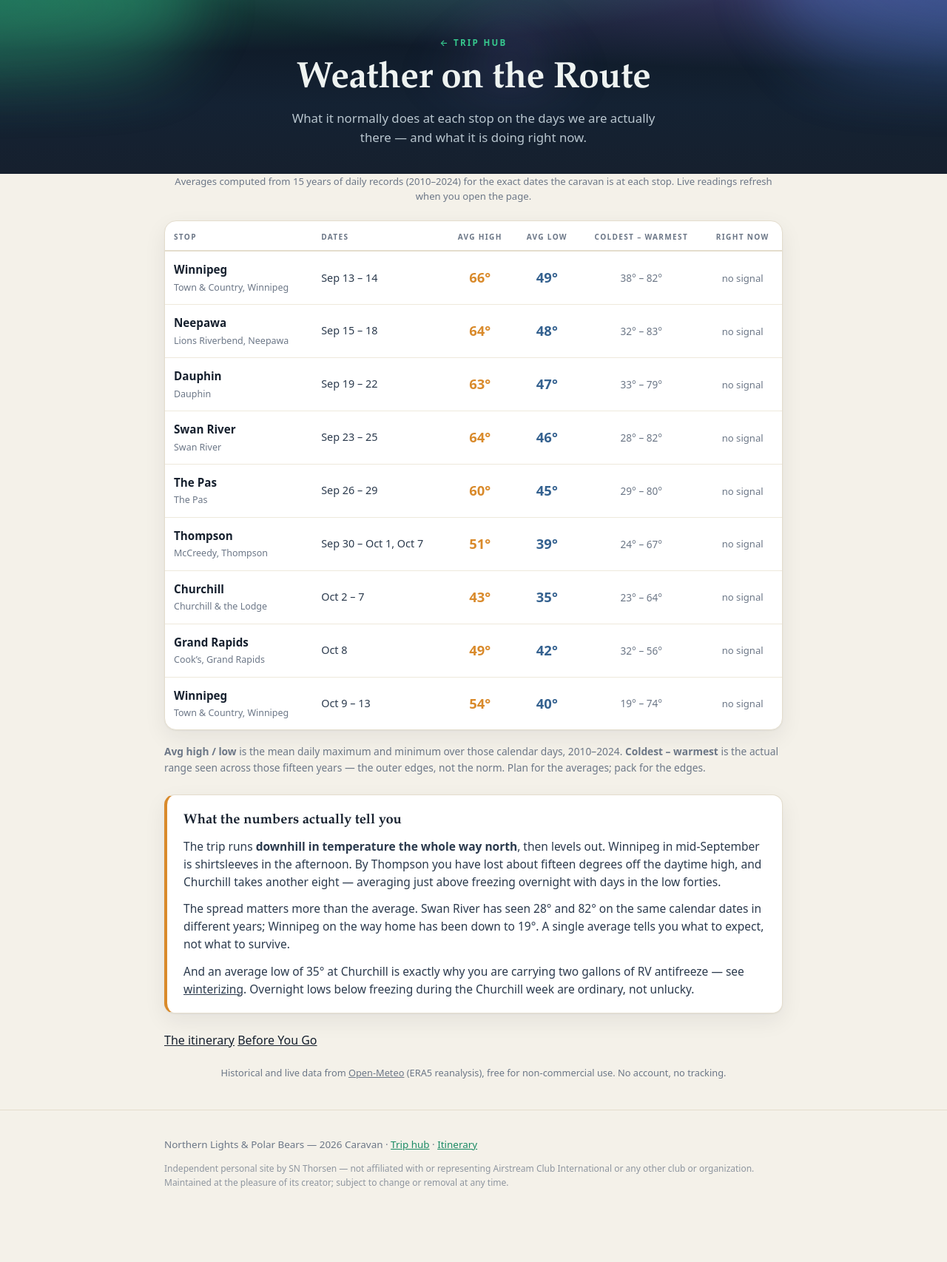
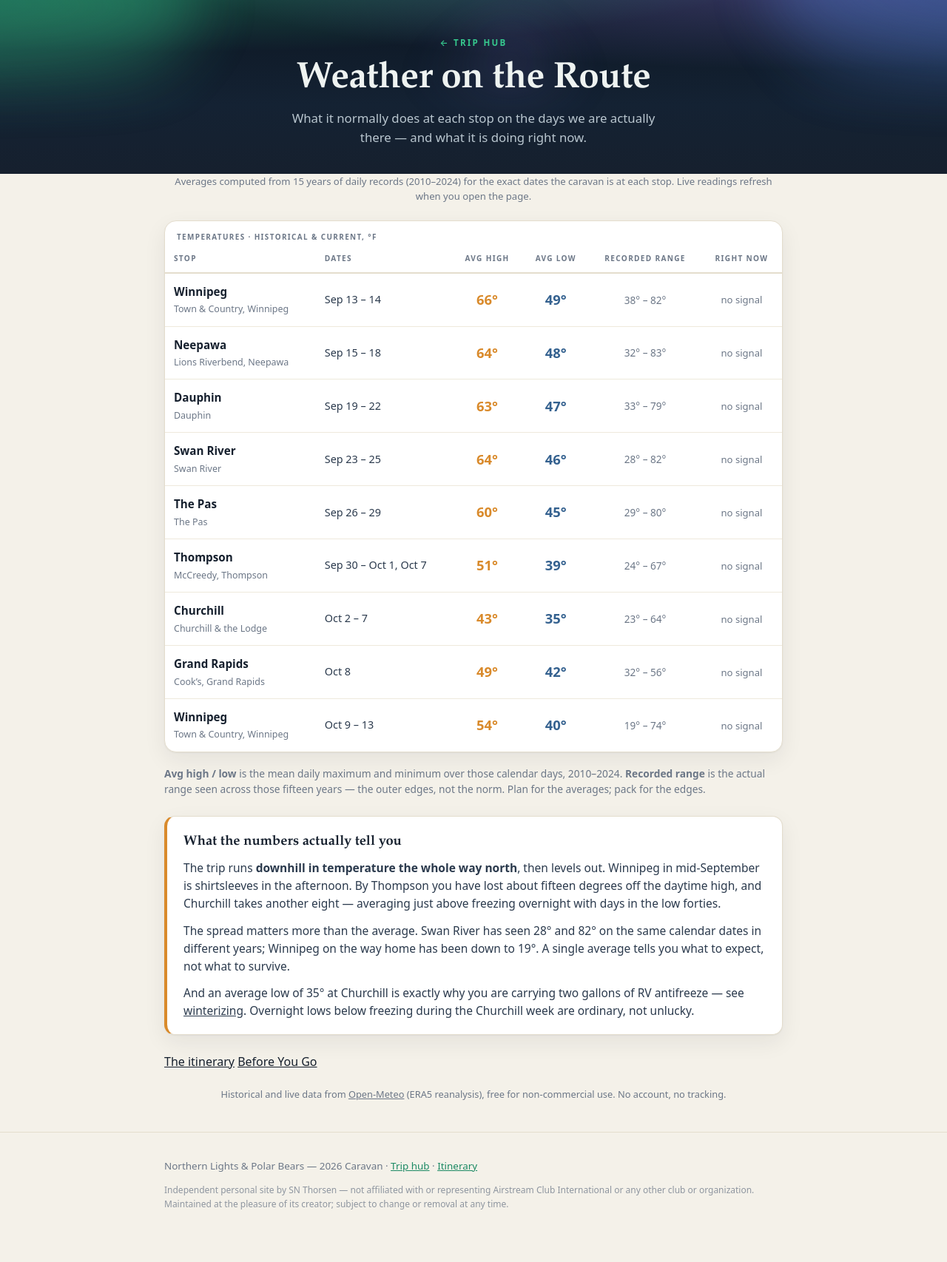
Before and after one commit to snthor-phd/polar-bears-2026, a Jekyll site: the page built from weather/index.html, in a window 1280 px wide. Shown: the whole page at 74% size. Built offline with Jekyll 4.4.1, drawn with Linux system fonts in a browser that asks for light colours; before the commit the page ends 1676 px from its top, so only the background shows below that.

Commit message:
Label the temperature blocks
The strip on each itinerary stop was four numbers with no heading - you had
to infer what you were looking at. It now carries 'Temperatures - historical
& current, F' above the figures, and the weather page table gets the same
caption so the two read alike.

Also renamed 'range seen' to 'recorded range' in both places, which says
what it is without needing the legend.

Co-Authored-By: Claude Opus 5 <noreply@anthropic.com>
Claude-Session: https://claude.ai/code/session_01FbvsinxH8zHv5VhdVKJveS

```diff
--- a/itinerary/index.html
+++ b/itinerary/index.html
@@ -129,6 +129,9 @@
   .leg-meta .camp{color:var(--ink-soft);}
   .leg-wx{display:flex;flex-wrap:wrap;gap:6px 18px;margin-top:10px;padding:9px 13px;
     background:rgba(22,32,46,.035);border:1px solid var(--line);border-radius:10px;}
+  .leg-wx .wx-label{flex:0 0 100%;font-size:.6rem;letter-spacing:.14em;text-transform:uppercase;
+    font-weight:700;color:var(--stone);margin-bottom:5px;}
+  .leg-wx .wx-label span{font-weight:600;opacity:.75;}
   .leg-wx .wx-i{display:flex;flex-direction:column;line-height:1.15;}
   .leg-wx .wx-i b{font-size:1rem;font-weight:700;color:var(--ink);white-space:nowrap;}
   .leg-wx .wx-i b.hi{color:var(--amber);} .leg-wx .wx-i b.lo{color:var(--blue);}
@@ -598,9 +601,10 @@ ITIN.forEach(leg=>{
       <div class="leg-town">${leg.town}</div>
       <div class="leg-meta"><span class="camp">${leg.camp}</span> · ${leg.dates}</div>
       ${leg.wx?`<div class="leg-wx" data-lat="${leg.wx.lat}" data-lon="${leg.wx.lon}">
+        <div class="wx-label">Temperatures &middot; historical &amp; current <span>&deg;F</span></div>
         <span class="wx-i"><b class="hi">${leg.wx.hi}&deg;</b><i>avg high</i></span>
         <span class="wx-i"><b class="lo">${leg.wx.lo}&deg;</b><i>avg low</i></span>
-        <span class="wx-i wx-ext"><b>${leg.wx.rlo}&deg;&ndash;${leg.wx.rhi}&deg;</b><i>range seen</i></span>
+        <span class="wx-i wx-ext"><b>${leg.wx.rlo}&deg;&ndash;${leg.wx.rhi}&deg;</b><i>recorded range</i></span>
         <span class="wx-i wx-now"><b class="live">&middot;&middot;&middot;</b><i>right now</i></span>
       </div>`:''}
     </div>`;
--- a/weather/index.html
+++ b/weather/index.html
@@ -8,6 +8,8 @@ hero_sub: What it normally does at each stop on the days we are actually there
 <style>
   .wx{max-width:860px;margin:0 auto;}
   .wx .updated{font-size:.82rem;color:var(--stone);text-align:center;margin:0 0 22px;}
+  .wx-cap{font-size:.62rem;letter-spacing:.14em;text-transform:uppercase;font-weight:700;
+    color:var(--stone);padding:14px 16px 0;}
   .wxwrap{overflow-x:auto;background:var(--snow);border:1px solid var(--line);
     border-radius:16px;box-shadow:var(--shadow);}
   table.wx-t{width:100%;border-collapse:collapse;font-size:.95rem;min-width:600px;}
@@ -40,10 +42,11 @@ hero_sub: What it normally does at each stop on the days we are actually there
 dates the caravan is at each stop. Live readings refresh when you open the page.</p>
 
 <div class="wxwrap">
+<div class="wx-cap">Temperatures &middot; historical &amp; current, &deg;F</div>
 <table class="wx-t">
   <thead>
     <tr><th>Stop</th><th>Dates</th><th style="text-align:center">Avg high</th>
-    <th style="text-align:center">Avg low</th><th style="text-align:center">Coldest &ndash; warmest</th>
+    <th style="text-align:center">Avg low</th><th style="text-align:center">Recorded range</th>
     <th style="text-align:center">Right now</th></tr>
   </thead>
   <tbody id="wxbody">
@@ -124,7 +127,7 @@ dates the caravan is at each stop. Live readings refresh when you open the page.
 </div>
 
 <p class="legend"><b>Avg high / low</b> is the mean daily maximum and minimum over those calendar
-days, 2010&ndash;2024. <b>Coldest &ndash; warmest</b> is the actual range seen across those fifteen
+days, 2010&ndash;2024. <b>Recorded range</b> is the actual range seen across those fifteen
 years &mdash; the outer edges, not the norm. Plan for the averages; pack for the edges.</p>
 
 <div class="note">
```
